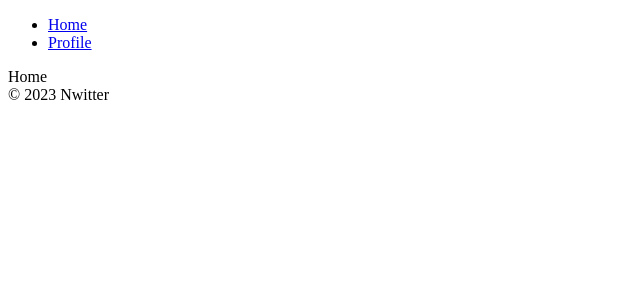
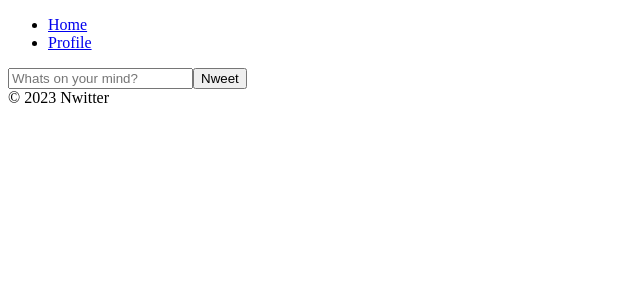
Before and after one commit to deogratiusmosses/nwitter, a React (Create React App) app: page /#/ in a window 1280 px wide. Shown: the top 300 px of the page, without its empty margins (0-640 px from the left). Built offline with nearby package versions, Linux system fonts and the light colour scheme; no server answers; sample sign-in values are in the browser's storage.

Commit message:
Nwitter Nweets

```diff
--- a/src/firebase.js
+++ b/src/firebase.js
@@ -1,10 +1,9 @@
-import firebase from "firebase/compat/app";
-import "firebase/compat/auth";
-
+import firebase from 'firebase/compat/app'
+import 'firebase/compat/auth'
+import 'firebase/compat/firestore'
 
 import { getApp } from 'firebase/app'
 import { getAuth } from 'firebase/auth'
-
 
 const firebaseConfig = {
   apiKey: process.env.REACT_APP_API_KEY,
@@ -25,6 +24,6 @@
 let app = initializeAppIfNecessary()
 
 export const clientAuth = getAuth(app)
-export const firebaseInstance=firebase
+export const firebaseInstance = firebase
 
-/* export const Db = firebase.firestore() */
+export const dbService = firebase.firestore()
--- a/src/routes/Home.js
+++ b/src/routes/Home.js
@@ -1,4 +1,38 @@
-import React from 'react'
+import React, { useState } from 'react'
+import { dbService } from '../firebase'
 
-const Home = () => <span>Home</span>
+const Home = () => {
+  const [nweet, setNweet] = useState('')
+  const [nweets, setNweets] = useState([])
+
+  const onSubmit = async (event) => {
+    event.preventDefault()
+    await dbService.collection('nweets').add({
+      nweet,
+      createdAt: Date.now(),
+    })
+    setNweet('')
+  }
+  const onChange = (event) => {
+    const {
+      target: { value },
+    } = event
+    setNweet(value)
+  }
+  return (
+    <div>
+      <form onSubmit={onSubmit}>
+        <input
+          value={nweet}
+          onChange={onChange}
+          type="text"
+          placeholder="Whats on your mind?"
+          maxLength={120}
+        />
+        <input type="submit" value="Nweet" />
+      </form>
+    </div>
+  )
+}
+
 export default Home
```
Also changed, not shown: src/routes/profile.js (line endings or trailing spaces).
